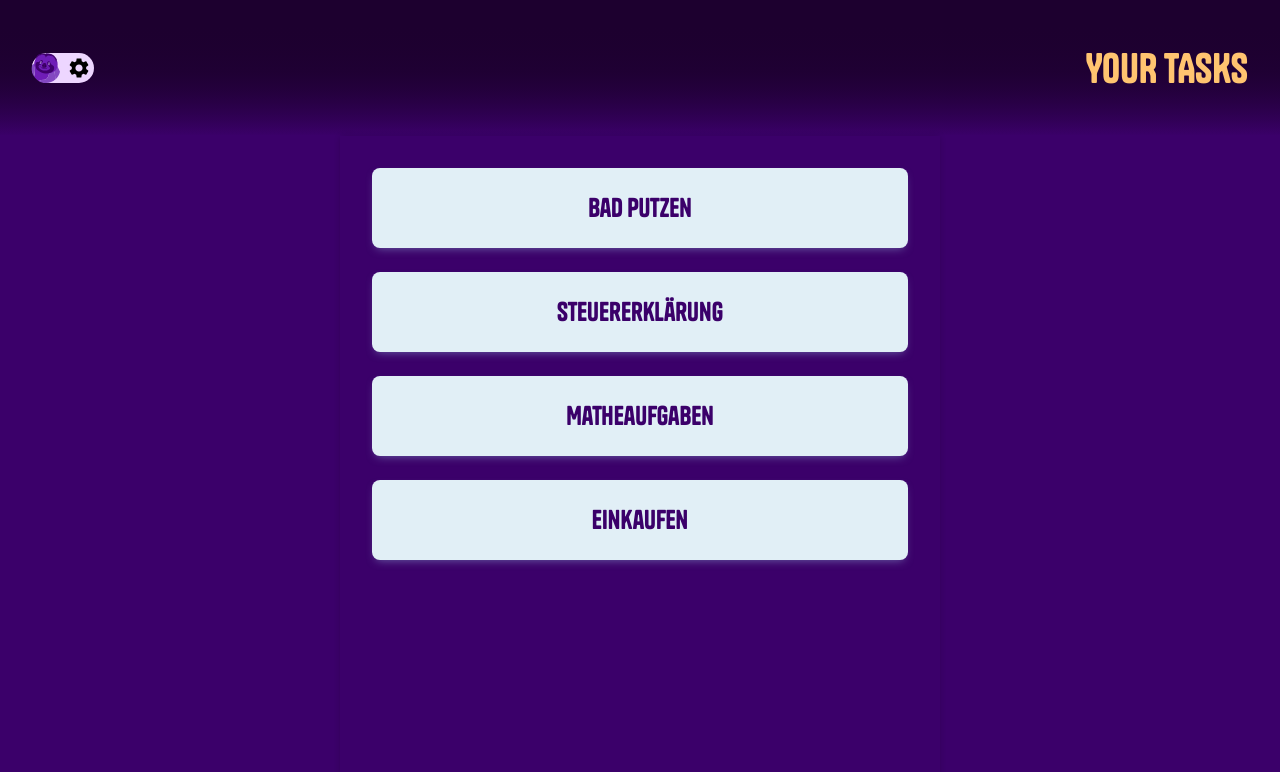
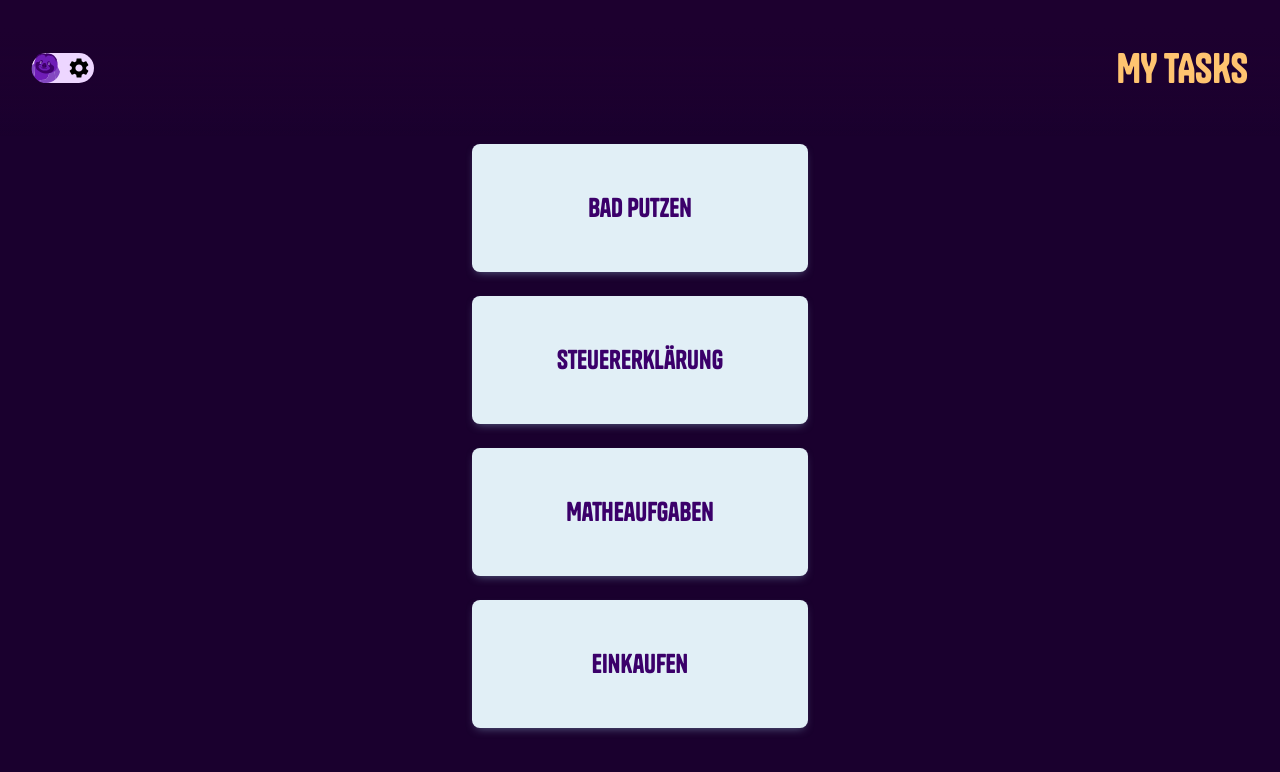
Before and after one commit to silvankammermann/baselhack23__kickass-todo-app-team-11, a Next.js app in the folder frontend/: page / in a window 1280 px wide. Shown: the top 772 px of the page. Built offline with nearby package versions, Linux system fonts and the light colour scheme.

Commit message:
base stylings

```diff
--- a/frontend/src/app/components/Header/Header.module.css
+++ b/frontend/src/app/components/Header/Header.module.css
@@ -1,5 +1,6 @@
 .header {
-  position: relative;
+  position: fixed;
+  width: 100%;
   display: flex;
   justify-content: space-between;
   align-items: center;
--- a/frontend/src/app/components/TaskRow/TaskRow.module.css
+++ b/frontend/src/app/components/TaskRow/TaskRow.module.css
@@ -3,7 +3,7 @@
   justify-content: center;
   align-items: center;
   width: 100%;
-  min-height: 5rem;
+  min-height: 8rem;
   padding: 1rem;
   margin-bottom: 1.5rem;
   border-radius: 8px;
--- a/frontend/src/app/layout.js
+++ b/frontend/src/app/layout.js
@@ -32,8 +32,8 @@ export default function RootLayout({ children }) {
 
   return (
     <html lang="en">
-      <body className="bgPurple">
-        <Header title={`Your tasks`} />
+      <body className="bgDarkPurple">
+        <Header title={`My tasks`} />
         <main className={styles.main}>
           <div className={styles.main__inner}>{children}</div>
         </main>
--- a/frontend/src/app/page.module.css
+++ b/frontend/src/app/page.module.css
@@ -5,9 +5,8 @@
   align-items: center;
   padding: 0rem;
   min-height: 100vh;
-  max-width: 600px;
-  margin: 0 auto;
-  box-shadow: 0px 0px 7px -1px rgba(0, 0, 0, 0.2);
+  max-width: 25rem;
+  margin: 7rem auto 0;
 }
 
 .main__inner {
@@ -187,11 +186,9 @@
     border-radius: 0;
     border: none;
     border-bottom: 1px solid rgba(var(--callout-border-rgb), 0.25);
-    background: linear-gradient(
-      to bottom,
-      rgba(var(--background-start-rgb), 1),
-      rgba(var(--callout-rgb), 0.5)
-    );
+    background: linear-gradient(to bottom,
+        rgba(var(--background-start-rgb), 1),
+        rgba(var(--callout-rgb), 0.5));
     background-clip: padding-box;
     backdrop-filter: blur(24px);
   }
@@ -202,11 +199,9 @@
     inset: auto 0 0;
     padding: 2rem;
     height: 200px;
-    background: linear-gradient(
-      to bottom,
-      transparent 0%,
-      rgb(var(--background-end-rgb)) 40%
-    );
+    background: linear-gradient(to bottom,
+        transparent 0%,
+        rgb(var(--background-end-rgb)) 40%);
     z-index: 1;
   }
 }
@@ -222,6 +217,7 @@
   from {
     transform: rotate(360deg);
   }
+
   to {
     transform: rotate(0deg);
   }
--- a/frontend/src/app/settings/page.jsx
+++ b/frontend/src/app/settings/page.jsx
@@ -51,7 +51,7 @@ export default function Settings() {
 
       {userData.username && characteristics.length > 0 ? (
         <>
-          <div style={{ textAlign: "center" }}>
+          <div className="centeredText">
             <Image
               width={100}
               height={100}
```
Also changed, not shown: frontend/src/app/components/TinderSwiper/TinderSwiper.module.css (line endings or trailing spaces).
